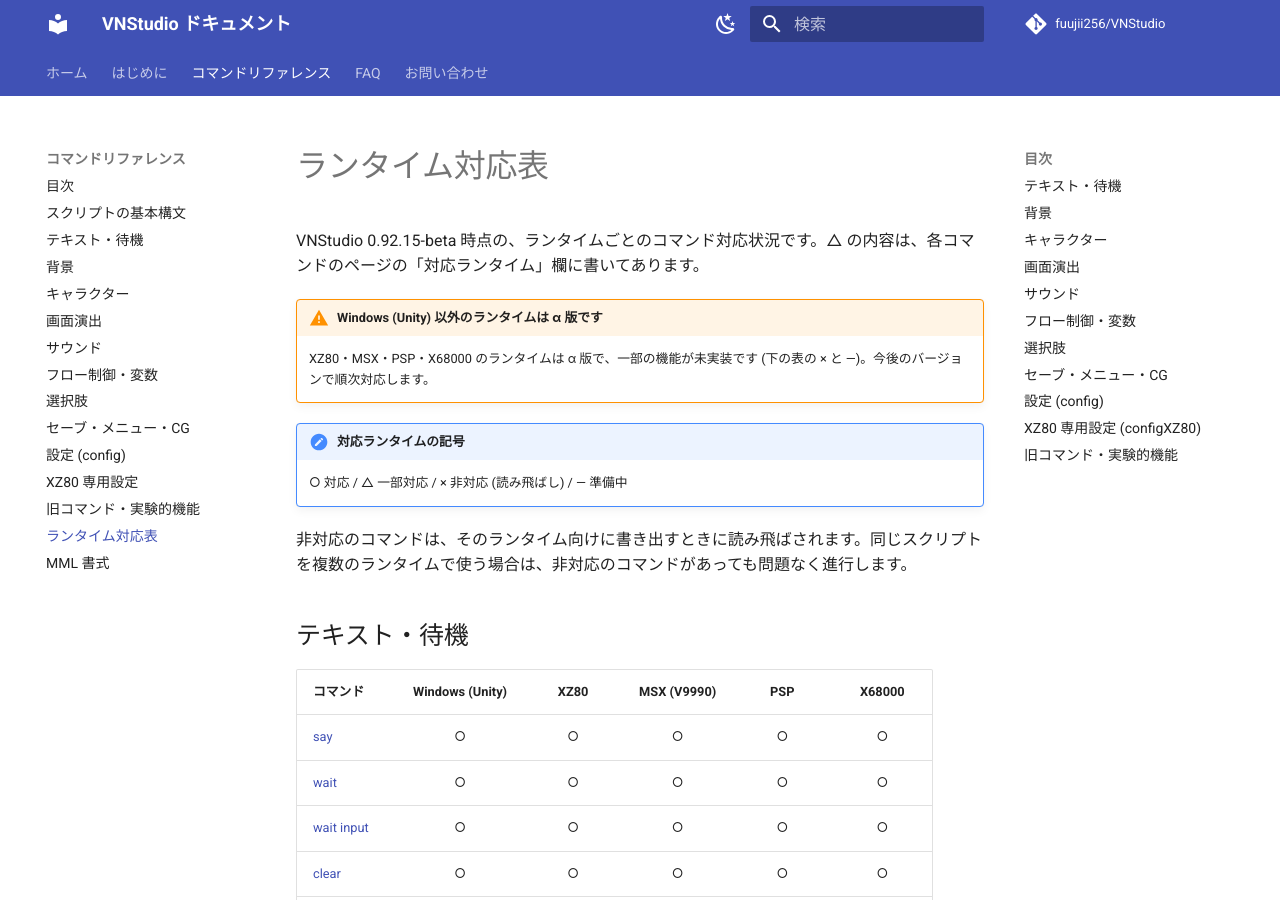
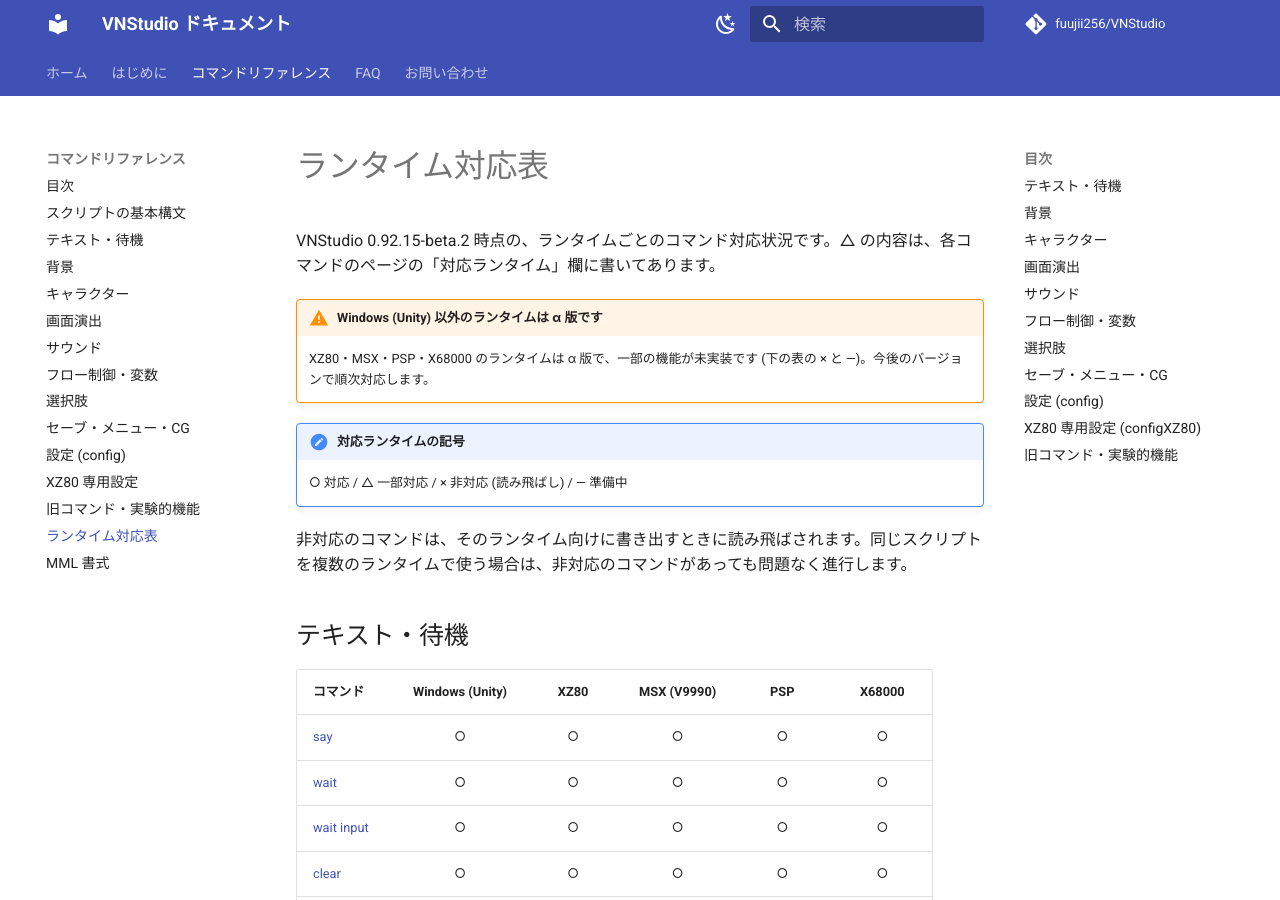
Before and after one commit to fuujii256/VNStudio, an MkDocs documentation site: the page built from docs/reference/runtime-support.md, in a window 1280 px wide and 900 px high. Built offline with MkDocs 1.6.1 and Material for MkDocs 9.7.7, drawn with Linux system fonts in a browser that asks for light colours; comment, search, counter and statistics services are not loaded.

Commit message:
Release 0.92.15-beta.2: include third-party notices in component updates

```diff
--- a/docs/reference/runtime-support.md
+++ b/docs/reference/runtime-support.md
@@ -2,7 +2,7 @@
 
 # ランタイム対応表
 
-VNStudio 0.92.15-beta 時点の、ランタイムごとのコマンド対応状況です。△ の内容は、各コマンドのページの「対応ランタイム」欄に書いてあります。
+VNStudio 0.92.15-beta.2 時点の、ランタイムごとのコマンド対応状況です。△ の内容は、各コマンドのページの「対応ランタイム」欄に書いてあります。
 
 !!! warning "Windows (Unity) 以外のランタイムは α 版です"
     XZ80・MSX・PSP・X68000 のランタイムは α 版で、一部の機能が未実装です (下の表の × と —)。今後のバージョンで順次対応します。
```
Also changed, not shown: CHANGELOG/core.md (+7 -0 lines), README.md (+1 -1 lines), docs/getting-started/install.md (+2 -2 lines), docs/reference/index.md (+1 -1 lines).
